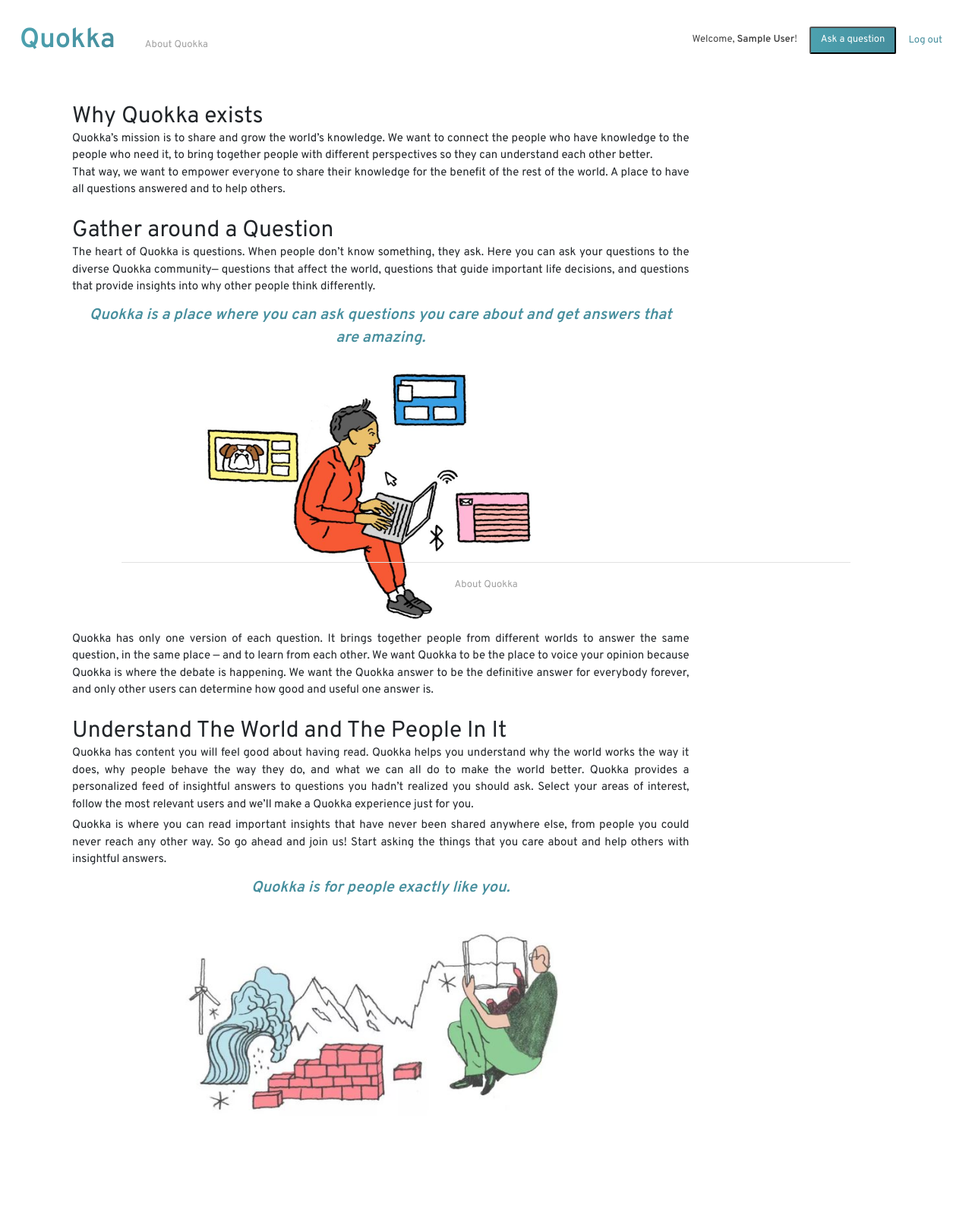
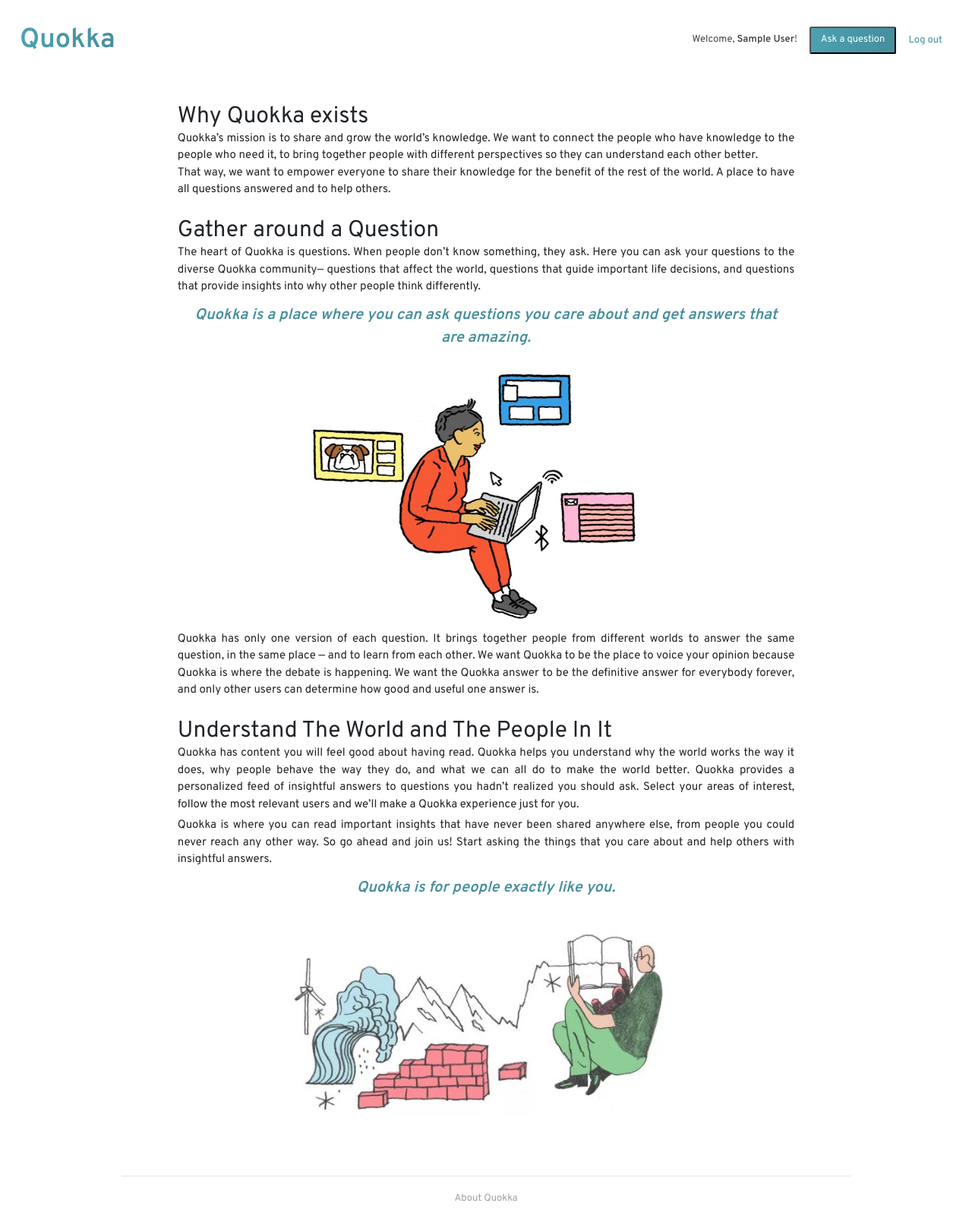
Before and after one commit to UB-ES-19/F2-Quora, a Django app: page /about/ in a window 1280 px wide. Shown: the whole page at 76% size. Before the commit the page ends 1462 px from the top, so only its background shows below. Run offline with Django 3.2, Linux system fonts and the light colour scheme; the visitor is signed in with stand-in values (Sample User, id 1); some libraries are stand-ins or nearby versions.

Commit message:
Fix footer. Now it sticks at the bottom of content/page.

```diff
--- a/Quora/static/css/about.css
+++ b/Quora/static/css/about.css
@@ -12,8 +12,8 @@ body {
 }
 
 p {
-margin-bottom: 5px;
-font-size: 15px;
+    margin-bottom: 5px;
+    font-size: 15px;
 }
 
 .highlight{
@@ -27,7 +27,7 @@ font-size: 15px;
 
 /* Create columns */
 .column {
-    float: left;
+    margin: auto;
     padding: 10px;
 }
 
@@ -52,3 +52,7 @@ font-size: 15px;
     margin-right: auto;
     width: 70%;
 }
+
+.container {
+    overflow: auto;
+}
--- a/Quora/static/css/index.css
+++ b/Quora/static/css/index.css
@@ -142,12 +142,12 @@ textarea {
     color: #444 !important;
 }
 
-.base-footer::before {
+footer::before {
     display: table;
     content: "";
 }
 
-.base-footer {
+footer {
     width: 75%;
     margin-left: auto;
     margin-right: auto;
@@ -161,3 +161,11 @@ textarea {
     bottom: 0;
     left: 0;
 }
+
+.main-container {
+    min-height: 100vh; /* will cover the 100% of viewport */
+    overflow: hidden;
+    display: block;
+    position: relative;
+    padding-bottom: 100px; /* height of your footer */
+}
--- a/Quora/templates/about.html
+++ b/Quora/templates/about.html
@@ -49,7 +49,6 @@
             <p class="highlight">Quokka is for people exactly like you.</p>
             <br>
             <img class="about-image" src="{% static "images/about-ending-image.jpg" %}" alt="About Quokka">
-            <br><br>
         </div>
     </div>
 </div>
--- a/Quora/templates/base.html
+++ b/Quora/templates/base.html
@@ -34,6 +34,7 @@
     </div>
 
     {% endblock %}
+
     {% block header %}
     {% if user.is_authenticated %}
     <div class="header">
@@ -41,10 +42,6 @@
             <div class="logo">
                 Quokka
             </div>
-        </a>
-
-        <a class="item-header ghost" href="{% url 'about' %}">
-            About Quokka
         </a>
 
         <div class="user-overview">
@@ -186,13 +183,17 @@
         </div>
     </div>
 
-    {% block content %}{% endblock content %}
+    <div class="main-container">
 
-    <div class="base-footer">
-        <a class="item-footer ghost" href="{% url 'about' %}">
-            About Quokka
-        </a>
-    </div>
+        {% block content %}{% endblock content %}
+
+        <footer>
+            <a class="item-footer ghost" href="{% url 'about' %}">
+                About Quokka
+            </a>
+        </footer>
+
+    </div> <!-— /.main-container-->
 
     <script>
         setTimeout(function () {$('#notification').addClass('hidden')}, 1500);
```
